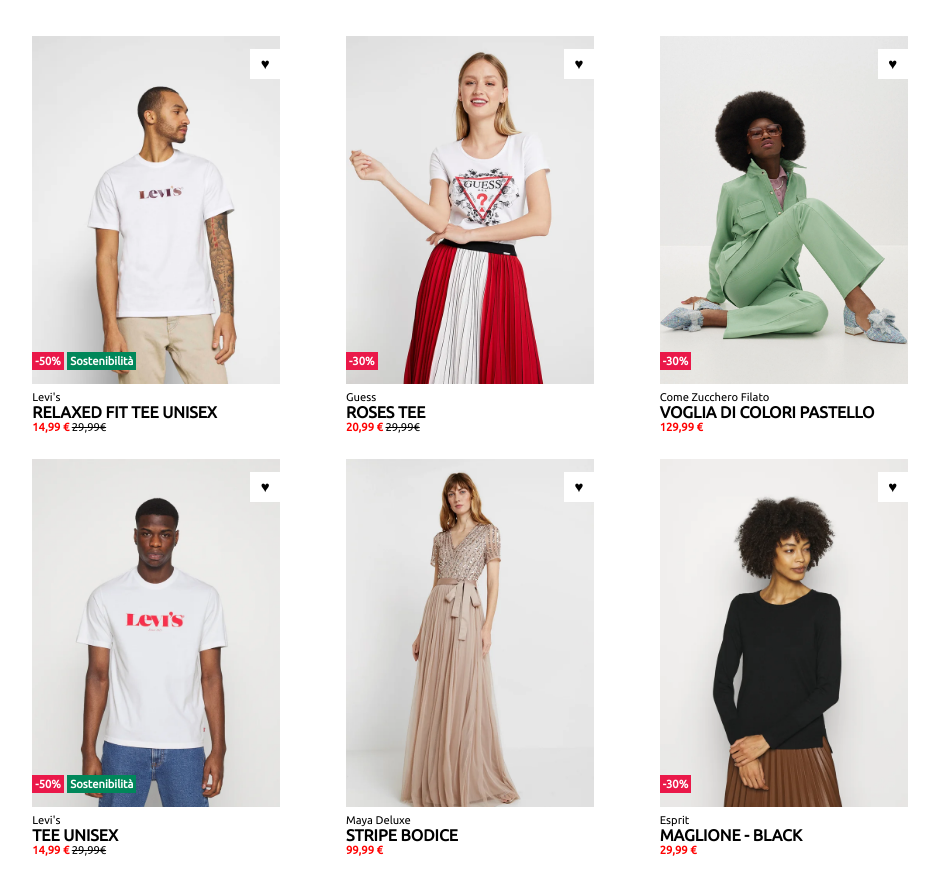
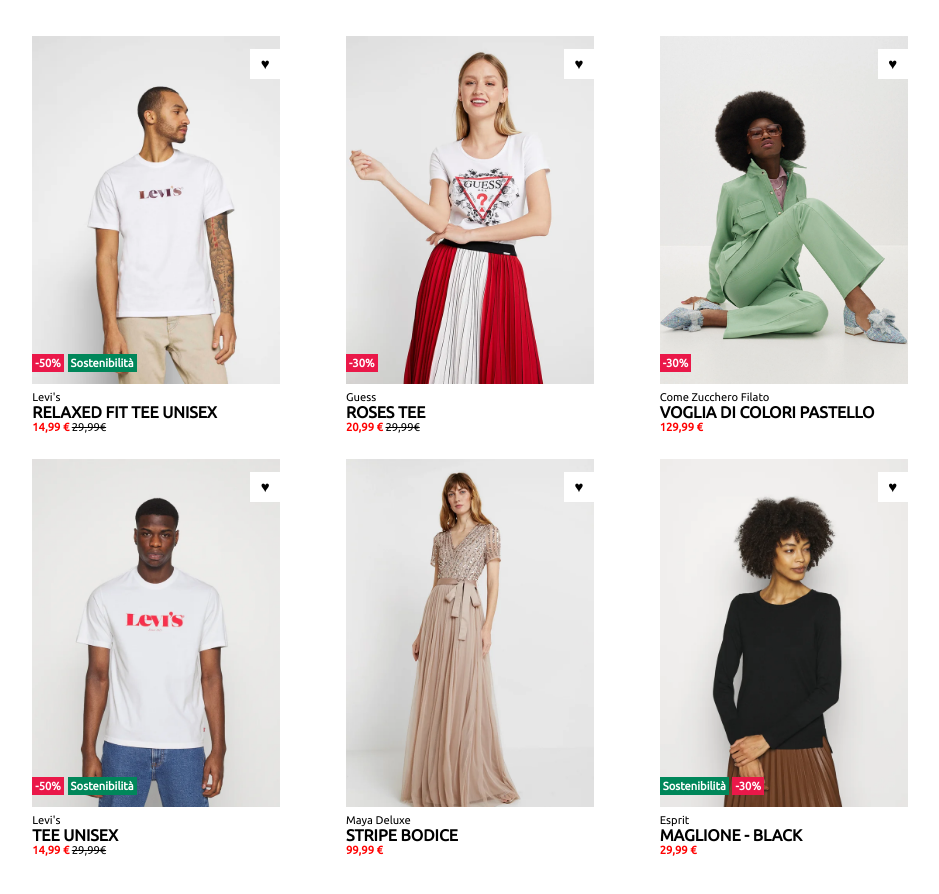
Before and after one commit to AngeloLista/html-css-boolando, a plain HTML site: page index.html in a window 1280 px wide. Shown: the whole page, without its empty margins (170-1109 px from the left). Drawn offline with Linux system fonts and the light colour scheme.

Commit message:
add badges bar

```diff
--- a/css/style.css
+++ b/css/style.css
@@ -38,7 +38,7 @@
     cursor: pointer;
 }
 
-/* Items */
+/* Items Photos */
 .item.relaxed-tee {
     background-image: url("../img/1.webp");
 }
@@ -70,6 +70,7 @@
 .item.stripe {
     background-image: url("../img/5.webp");
 }
+
 .item.stripe:hover {
     background-image: url("../img/5b.webp");
 }
@@ -82,35 +83,31 @@
 }
 
 
-
-
-
-
-.discount {
-    padding: 3px;
-    background-color: #ea1849;
-    color: white;
-    font-size: 0.7em;
-    font-weight: bold;
-
+/* Badges */
+.badges_bar {
     position: absolute;
     left: 0px;
     bottom: 30px;
 }
 
-.sostenibility {
+.badge {
     padding: 3px;
-    background-color: #00875a;
     color: white;
     font-size: 0.7em;
     font-weight: bold;
+}
 
-    position: absolute;
-    left: 35px;
-    bottom: 30px;
+.badge.bg_red {
+    background-color: #ea1849;
+}
+
+.badge.bg_green{
+    background-color: #00875a;
+
 }
 
 
+/* Like Button */
 .like-btn {
     height: 30px;
     width: 30px;
@@ -131,8 +128,6 @@
 
 
 /* Item Description */
-
-
 .description {
     background-color: white;
     margin: 0 auto;
--- a/index.html
+++ b/index.html
@@ -36,9 +36,10 @@
                 <div class="item relaxed-tee">
                     <div class="like-btn">&hearts;</div>
 
-
-                    <span class="discount">-50%</span>
-                    <span class="sostenibility">Sostenibilità</span>
+                    <div class="badges_bar">
+                        <span class="badge bg_red">-50%</span>
+                        <span class="badge bg_green">Sostenibilità</span>
+                    </div>
 
                 </div>
 
@@ -58,8 +59,9 @@
                 <div class="item roses_tee">
                     <div class="like-btn">&hearts;</div>
 
-
-                    <span class="discount">-30%</span>
+                    <div class="badges_bar">
+                        <span class="badge bg_red">-30%</span>
+                    </div>
 
                 </div>
 
@@ -78,8 +80,9 @@
 
                     <div class="like-btn">&hearts;</div>
 
-
-                    <span class="discount">-30%</span>
+                    <div class="badges_bar">
+                        <span class="badge bg_red">-30%</span>
+                    </div>
 
                 </div>
 
@@ -106,9 +109,10 @@
                     <div class="item tee">
                         <div class="like-btn">&hearts;</div>
 
-
-                        <span class="discount">-50%</span>
-                        <span class="sostenibility">Sostenibilità</span>
+                        <div class="badges_bar">
+                            <span class="badge bg_red">-50%</span>
+                            <span class="badge bg_green">Sostenibilità</span>
+                        </div>
                     </div>
 
                     <!-- Item description -->
@@ -143,8 +147,10 @@
 
                         <div class="like-btn">&hearts;</div>
 
-
-                        <span class="discount">-30%</span>
+                        <div class="badges_bar">
+                            <span class="badge bg_green">Sostenibilità</span>
+                            <span class="badge bg_red">-30%</span>
+                        </div>
 
                     </div>
 
```
